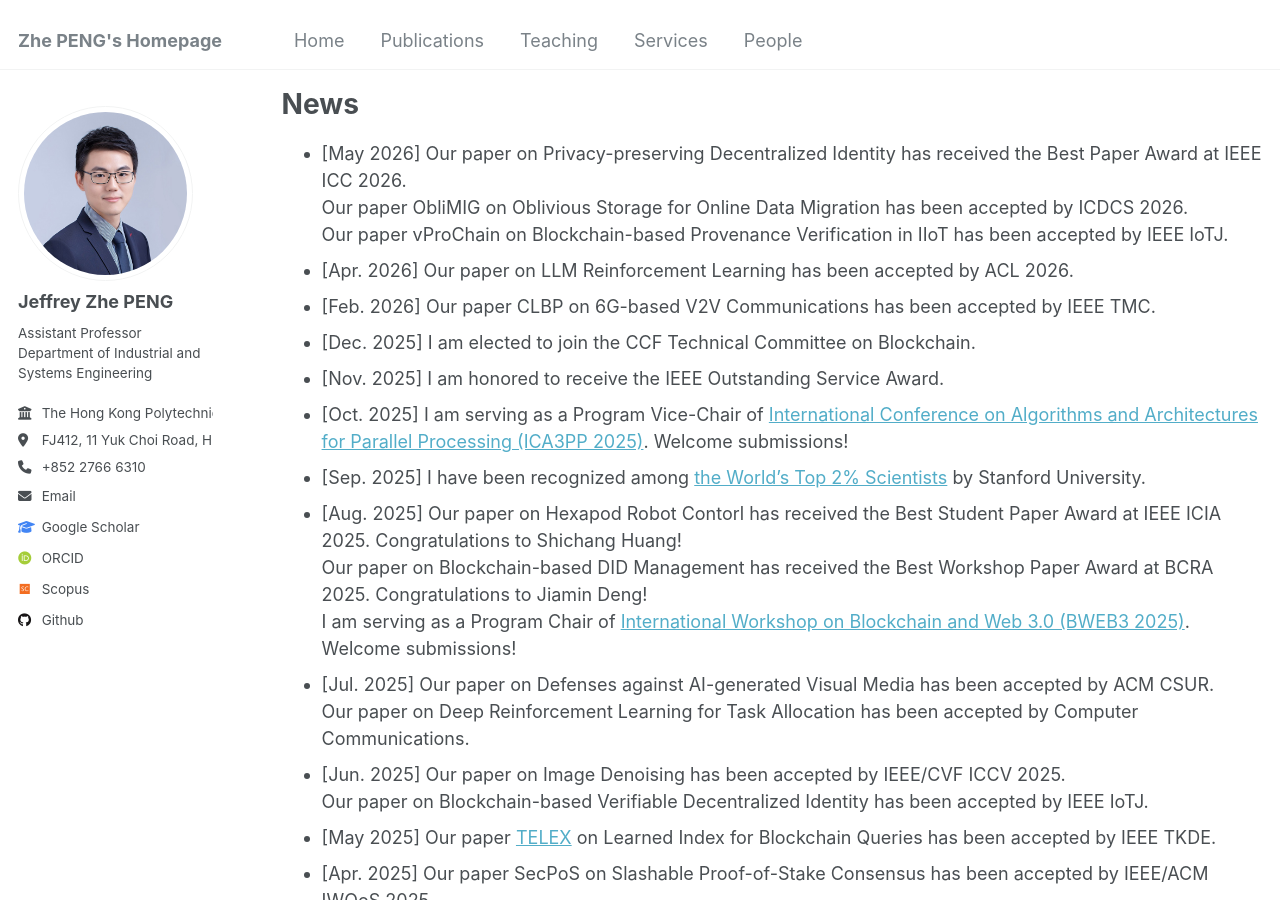
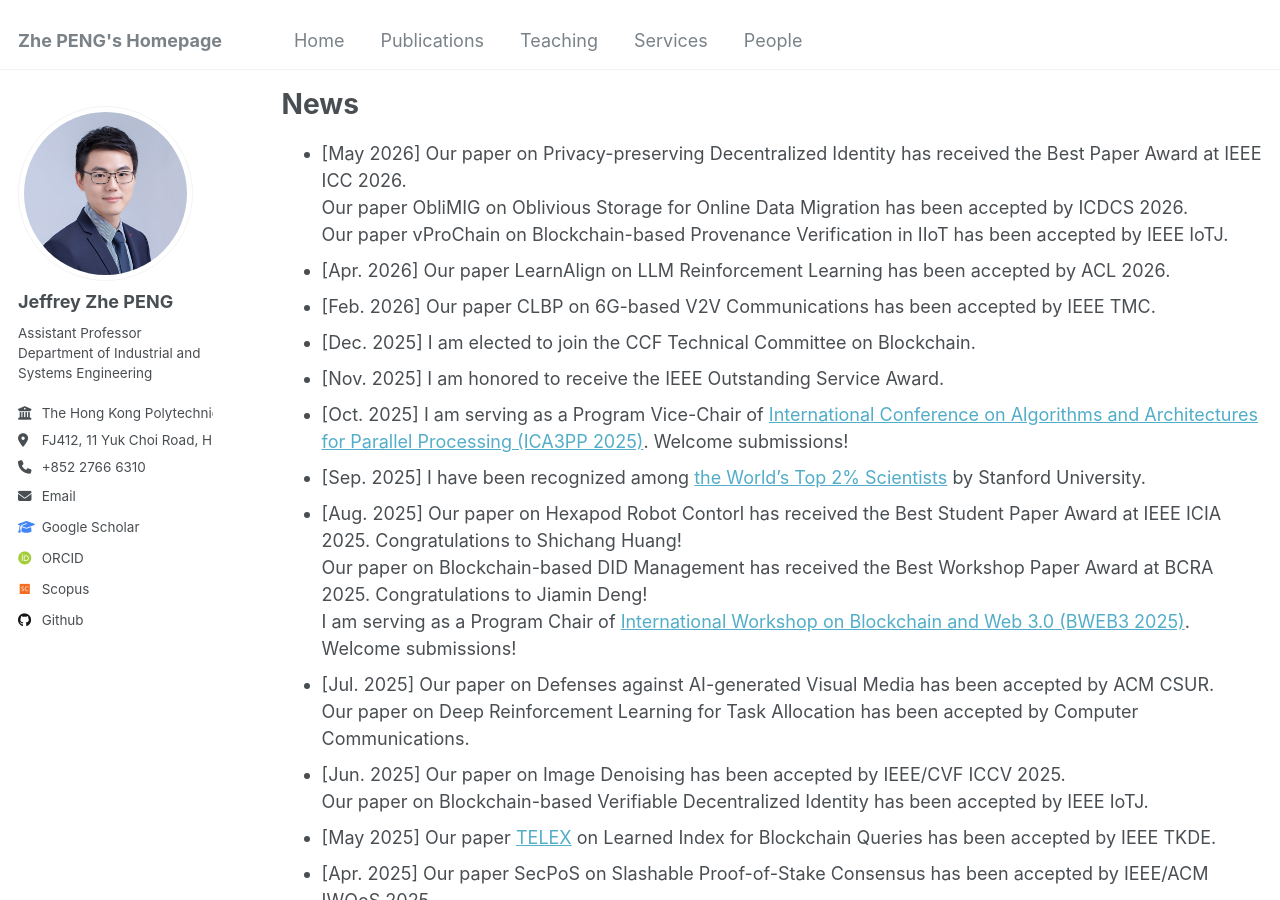
Before and after one commit to PENG-Zhe/peng-zhe.github.io, a Jekyll site: the page built from _pages/about.md, in a window 1280 px wide and 900 px high, scrolled down 823 px. Built offline with Jekyll 4.4.1, drawn with Linux system fonts in a browser that asks for light colours; some web fonts are replaced.

Commit message:
Update about.md

```diff
--- a/_pages/about.md
+++ b/_pages/about.md
@@ -29,7 +29,7 @@ Undergraduate and MSc students seeking [URIS](https://www.polyu.edu.hk/gs/ug-res
 - [May 2026] Our paper on Privacy-preserving Decentralized Identity has received the Best Paper Award at IEEE ICC 2026. <br>
 Our paper ObliMIG on Oblivious Storage for Online Data Migration has been accepted by ICDCS 2026. <br>
 Our paper vProChain on Blockchain-based Provenance Verification in IIoT has been accepted by IEEE IoTJ.
-- [Apr. 2026] Our paper on LLM Reinforcement Learning has been accepted by ACL 2026.
+- [Apr. 2026] Our paper LearnAlign on LLM Reinforcement Learning has been accepted by ACL 2026.
 - [Feb. 2026] Our paper CLBP on 6G-based V2V Communications has been accepted by IEEE TMC.
 - [Dec. 2025] I am elected to join the CCF Technical Committee on Blockchain.
 - [Nov. 2025] I am honored to receive the IEEE Outstanding Service Award.
```
